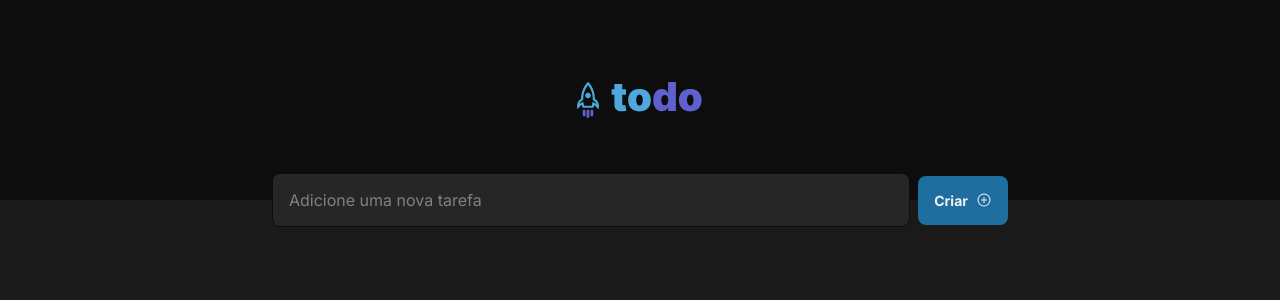
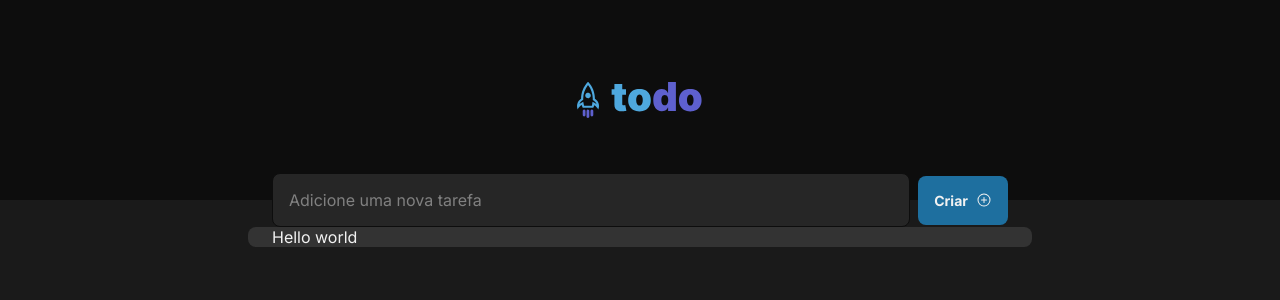
Before and after one commit to GuiAquinoDev/rocketseat-challenge-01-todo, a React (Vite) app: page / in a window 1280 px wide. Shown: the top 300 px of the page. Built offline with nearby package versions, Linux system fonts and the light colour scheme.

Commit message:
feat: ToDo itens

```diff
--- a/package.json
+++ b/package.json
@@ -14,6 +14,7 @@
     "@types/styled-components": "^5.1.26",
     "react": "^18.2.0",
     "react-dom": "^18.2.0",
+    "react-hook-form": "^7.45.0",
     "styled-components": "^6.0.0-rc.3"
   },
   "devDependencies": {
--- a/src/components/Task/index.tsx
+++ b/src/components/Task/index.tsx
@@ -1,3 +1,5 @@
+import { Dispatch, SetStateAction } from 'react'
+import { useForm } from 'react-hook-form'
 import {
   TaskContainer,
   TaskForm,
@@ -6,11 +8,30 @@ import {
   TaskPlusIcon,
 } from './style'
 
-export function Task() {
+interface ITaskProps {
+  taskContent: Dispatch<SetStateAction<string>>
+}
+
+type FormData = {
+  taskItemContent: string
+}
+
+export function Task({ taskContent }: ITaskProps) {
+  const { handleSubmit, register, reset } = useForm<FormData>()
+
+  function handleTaskSubmit(data: FormData) {
+    taskContent(data.taskItemContent)
+    reset()
+  }
+
   return (
     <TaskContainer>
-      <TaskForm>
-        <TaskInput type="text" placeholder="Adicione uma nova tarefa" />
+      <TaskForm onSubmit={handleSubmit(handleTaskSubmit)}>
+        <TaskInput
+          type="text"
+          placeholder="Adicione uma nova tarefa"
+          {...register('taskItemContent')}
+        />
         <TaskButton type="submit">
           Criar <TaskPlusIcon />
         </TaskButton>
--- a/src/pages/Home/index.tsx
+++ b/src/pages/Home/index.tsx
@@ -1,13 +1,28 @@
+import { useState } from 'react'
 import { Header } from '../../components/Header'
 import { Task } from '../../components/Task'
-import { Container } from './style'
+import { Container, ToDoContainer } from './style'
 
 export function Home() {
+  const [taskItem, setTaskItem] = useState<string>('')
+  const [taskCardItems, setTaskCardItems] = useState(['teste'])
+  const isTask = true
+
   return (
     <>
       <Header />
-      <Task />
-      <Container></Container>
+      <Task taskContent={setTaskItem} />
+      <Container>
+        {isTask ? (
+          taskCardItems.map((item, index) => (
+            <ToDoContainer key={index}>
+              <p>Hello world</p>
+            </ToDoContainer>
+          ))
+        ) : (
+          <p>No task</p>
+        )}
+      </Container>
     </>
   )
 }
--- a/src/pages/Home/style.ts
+++ b/src/pages/Home/style.ts
@@ -1,8 +1,17 @@
 import styled from 'styled-components'
 
-export const Container = styled.div`
+export const Container = styled.section`
   width: 100%;
 
   margin: 0 auto;
+`
+export const ToDoContainer = styled.div`
+  width: 100%;
+  max-width: 784px;
+
+  margin: 0 auto;
+  padding-inline: 24px;
   background-color: ${(props) => props.theme['gray-400']};
+
+  border-radius: 8px;
 `
```
Also changed, not shown: 1 other file (tests, documents, lock files or other folders).
